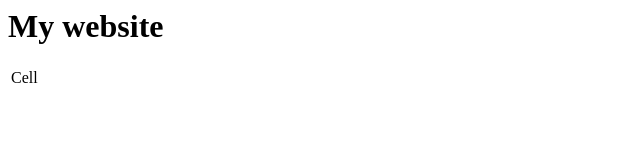
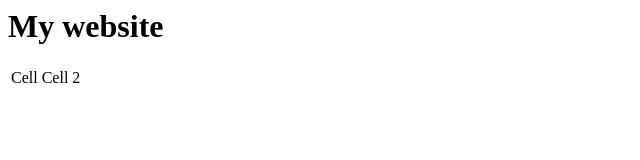
Before and after one commit to Cesar11296/GitTRY, a plain HTML site: page index.html in a window 1280 px wide. Shown: the full height of the page, 0-640 px from the left. Drawn offline with Linux system fonts and the light colour scheme.

Commit message:
Added 2nd cell

```diff
--- a/index.html
+++ b/index.html
@@ -4,6 +4,7 @@
 		<table>
 			<tr>
 				<td>Cell</td>
+				<td>Cell 2</td>
 			</tr>
 		</table>
 		<p></p>
```
